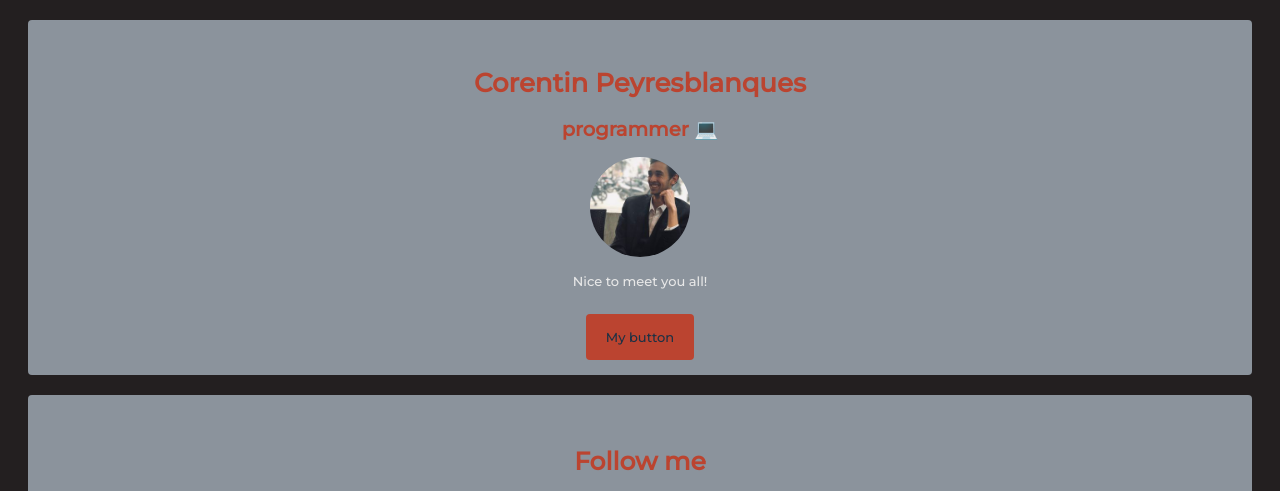
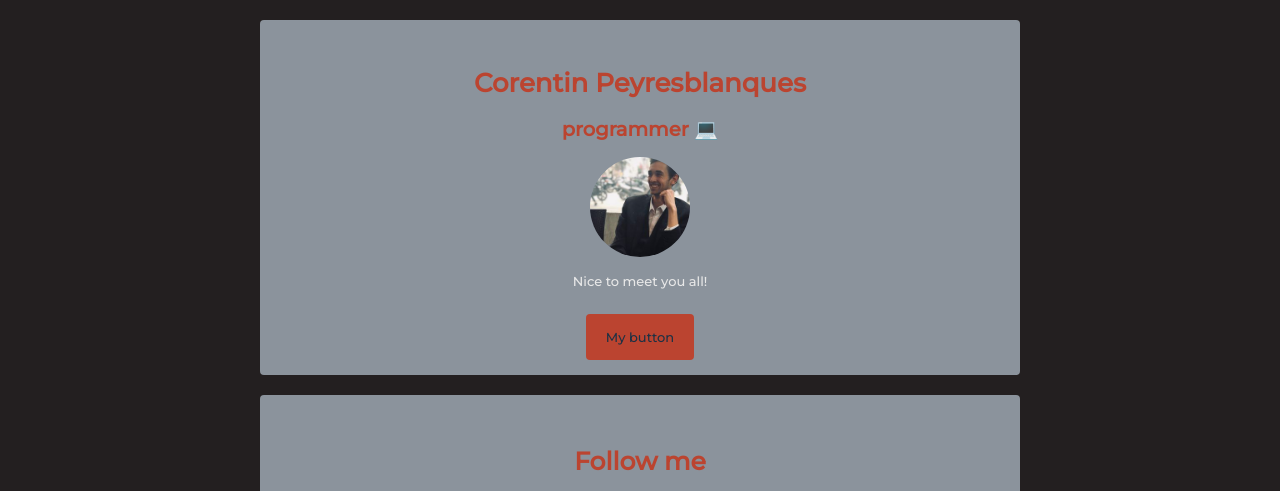
Before and after one commit to Corentr1/my-profile-page, a plain HTML site: page index.html in a window 1280 px wide. Shown: the top 491 px of the page. Drawn offline with Linux system fonts and the light colour scheme.

Commit message:
added default size for containers

```diff
--- a/style.css
+++ b/style.css
@@ -19,6 +19,12 @@ a {
 
 a:hover {
   color: #1c3144a6;
+}
+
+.container {
+  width: 800px;
+  margin: 0 auto;
+  padding: auto;
 }
 
 @media (max-width: 960px) {
```
